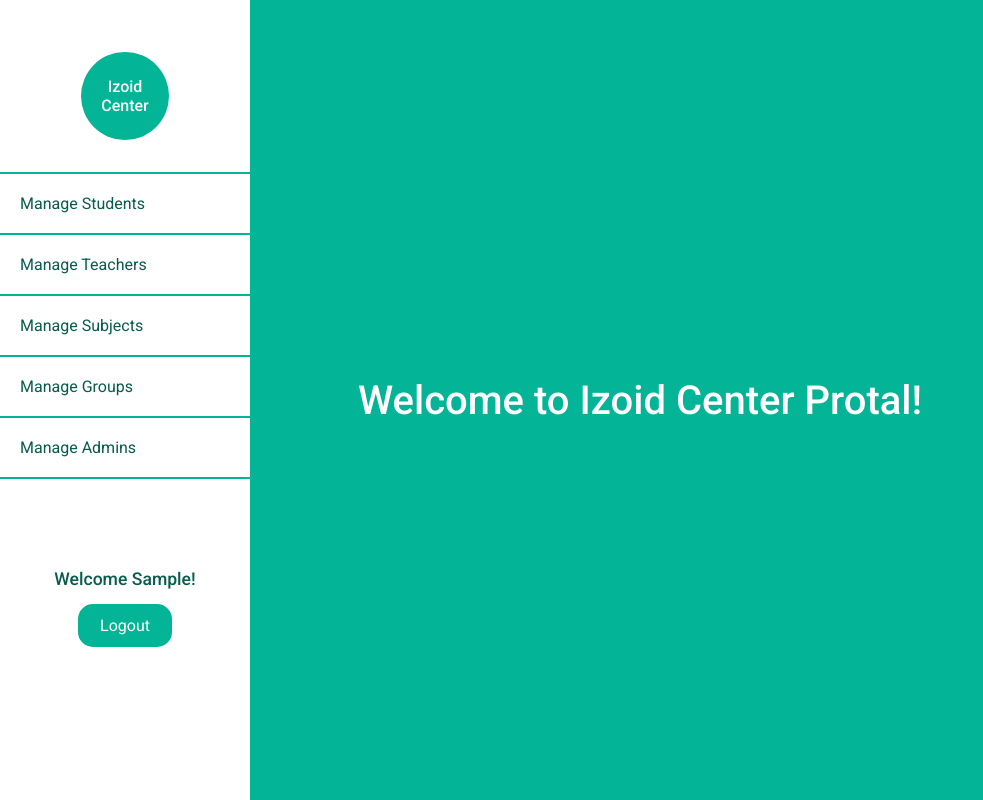
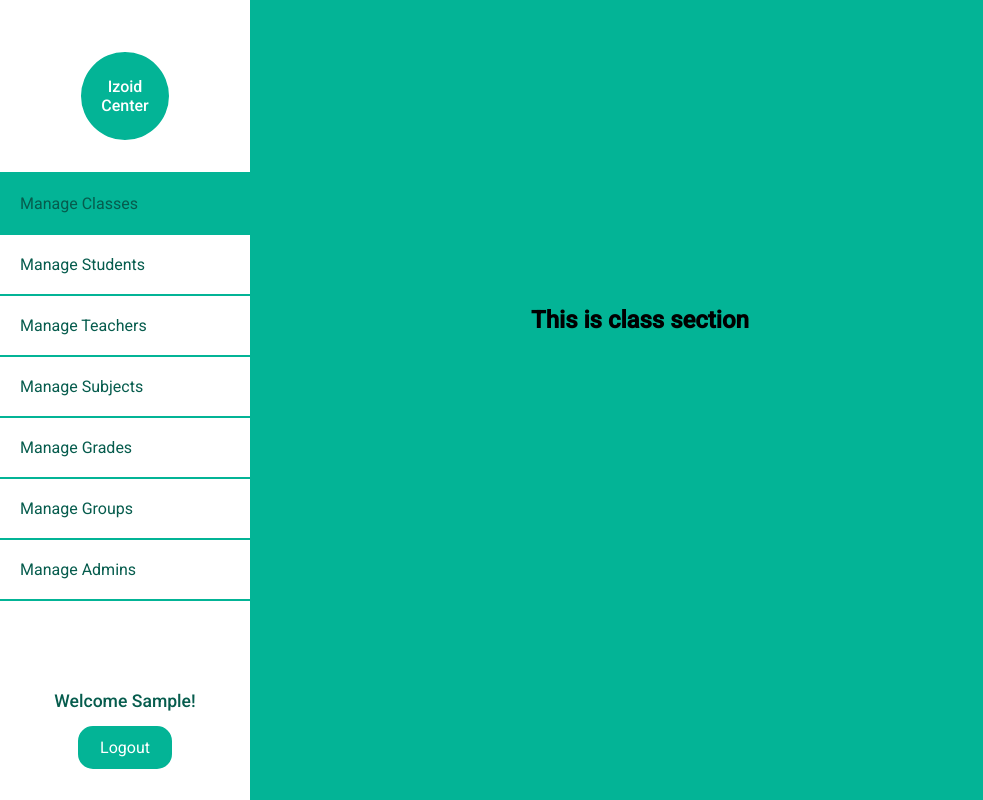
Before and after one commit to wahsandaruwan/izoid_mern_v1, a React (Create React App) app in the folder frontend/: page /dashboard in a window 1280 px wide. Shown: the whole page, without its empty margins (0-983 px from the left). Built offline with nearby package versions, Linux system fonts and the light colour scheme; sample sign-in values are in the browser's storage.

Commit message:
section change when click nav menu item in frontend

```diff
--- a/frontend/src/App.js
+++ b/frontend/src/App.js
@@ -1,5 +1,6 @@
+import { BrowserRouter, Route, Switch } from "react-router-dom"
+
 import Home from "./Components/Pages/Home"
-import { BrowserRouter, Route, Switch } from "react-router-dom"
 import Dashboard from "./Components/Pages/Dashboard";
 
 const App = () => {
--- a/frontend/src/Components/Pages/Dashboard.js
+++ b/frontend/src/Components/Pages/Dashboard.js
@@ -1,9 +1,26 @@
-import NavBar from "../Elements/NavBar";
+import { useState } from "react"
 import { useHistory } from "react-router-dom";
 
+import NavBar from "../Sections/NavBar";
+import Classes from "../Sections/Classes";
+import Students from "../Sections/Students";
+import Teachers from "../Sections/Teachers";
+import Subjects from "../Sections/Subjects";
+import Grades from "../Sections/Grades";
+import Groups from "../Sections/Groups";
+import Admins from "../Sections/Admins";
+
 const Dashboard = () => {
+    // Dashboard sections state
+    const [display, setDisplay] = useState("classes")
+
     // Set history
     const history = useHistory()
+
+    // Update section state
+    const updateDisplayState = (newVal) => {
+        setDisplay(newVal)
+    }
 
     // Redirect to home if user not logged in
     const userLoginData = localStorage.getItem("userLogin")
@@ -13,9 +30,16 @@ const Dashboard = () => {
 
     return (
         <>
-            <NavBar />
+            <NavBar displaySec={updateDisplayState} activeSec={display} />
             <section className="main-sec">
-                <h1 className="welcome-msg">Welcome to Izoid Center Protal!</h1>
+                {/* <h1 className="welcome-msg">Welcome to Izoid Center Protal!</h1> */}
+                {display === "classes" && <Classes />}
+                {display === "students" && <Students />}
+                {display === "teachers" && <Teachers />}
+                {display === "subjects" && <Subjects />}
+                {display === "grades" && <Grades />}
+                {display === "groups" && <Groups />}
+                {display === "admins" && <Admins />}
             </section>
         </>
     )
--- a/frontend/src/Components/Pages/Home.js
+++ b/frontend/src/Components/Pages/Home.js
@@ -1,8 +1,9 @@
-import InputBox from "../Elements/InputBox"
-import SubmitBtn from "../Elements/SubmitBtn"
 import { useState } from "react"
 import { useHistory } from "react-router-dom"
 import axios from "axios"
+
+import InputBox from "../Elements/InputBox"
+import SubmitBtn from "../Elements/SubmitBtn"
 
 const Home = () => {
     // Login states
--- /dev/null
+++ b/frontend/src/Components/Sections/Admins.js
@@ -0,0 +1,9 @@
+const Admins = () => {
+    return (
+        <>
+            <h1>Admins</h1>
+        </>
+    )
+}
+
+export default Admins
--- /dev/null
+++ b/frontend/src/Components/Sections/Classes.js
@@ -0,0 +1,9 @@
+const Classes = () => {
+    return (
+        <>
+            <h1>This is class section</h1>
+        </>
+    )
+}
+
+export default Classes
--- /dev/null
+++ b/frontend/src/Components/Sections/Grades.js
@@ -0,0 +1,9 @@
+const Grades = () => {
+    return (
+        <>
+            <h1>Grades</h1>
+        </>
+    )
+}
+
+export default Grades
--- /dev/null
+++ b/frontend/src/Components/Sections/Groups.js
@@ -0,0 +1,9 @@
+const Groups = () => {
+    return (
+        <>
+            <h1>Groups</h1>
+        </>
+    )
+}
+
+export default Groups
--- a/frontend/src/Components/Elements/NavBar.js
+++ b/frontend/src/Components/Sections/NavBar.js
@@ -1,7 +1,7 @@
 import { useState, useEffect } from "react"
 import { useHistory } from "react-router-dom";
 
-const NavBar = () => {
+const NavBar = ({ displaySec, activeSec }) => {
     // Logged user state
     const [loggedUser, setLoggedUser] = useState("")
 
@@ -34,11 +34,13 @@ const NavBar = () => {
                     <h2>Izoid <br></br>Center</h2>
                 </div>
                 <ul className="menu">
-                    <li><a href="#">Manage Students</a></li>
-                    <li><a href="#">Manage Teachers</a></li>
-                    <li><a href="#">Manage Subjects</a></li>
-                    <li><a href="#">Manage Groups</a></li>
-                    <li><a href="#">Manage Admins</a></li>
+                    <li><a className={`${activeSec === "classes" ? "active" : ""}`} onClick={(e) => displaySec("classes")}>Manage Classes</a></li>
+                    <li><a className={`${activeSec === "students" ? "active" : ""}`} onClick={(e) => displaySec("students")}>Manage Students</a></li>
+                    <li><a className={`${activeSec === "teachers" ? "active" : ""}`} onClick={(e) => displaySec("teachers")}>Manage Teachers</a></li>
+                    <li><a className={`${activeSec === "subjects" ? "active" : ""}`} onClick={(e) => displaySec("subjects")}>Manage Subjects</a></li>
+                    <li><a className={`${activeSec === "grades" ? "active" : ""}`} onClick={(e) => displaySec("grades")}>Manage Grades</a></li>
+                    <li><a className={`${activeSec === "groups" ? "active" : ""}`} onClick={(e) => displaySec("groups")}>Manage Groups</a></li>
+                    <li><a className={`${activeSec === "admins" ? "active" : ""}`} onClick={(e) => displaySec("admins")}>Manage Admins</a></li>
                 </ul>
                 <div className="user">
                     <h3>Welcome {loggedUser}!</h3>
--- /dev/null
+++ b/frontend/src/Components/Sections/Students.js
@@ -0,0 +1,9 @@
+const Students = () => {
+    return (
+        <>
+            <h1>This is students section</h1>
+        </>
+    )
+}
+
+export default Students
--- /dev/null
+++ b/frontend/src/Components/Sections/Subjects.js
@@ -0,0 +1,9 @@
+const Subjects = () => {
+    return (
+        <>
+            <h1>Subjects</h1>
+        </>
+    )
+}
+
+export default Subjects
--- /dev/null
+++ b/frontend/src/Components/Sections/Teachers.js
@@ -0,0 +1,9 @@
+const Teachers = () => {
+    return (
+        <>
+            <h1>This is class section</h1>
+        </>
+    )
+}
+
+export default Teachers
--- a/frontend/src/index.css
+++ b/frontend/src/index.css
@@ -103,6 +103,11 @@ a {
 }
 
 .nav-menu .menu li a:hover {
+  background-color: #05c9a8;
+  color: #fff;
+}
+
+.active {
   background-color: #03b496;
   color: #fff;
 }
@@ -191,9 +196,3 @@ a {
 }
 
 /* --------Dashboard page-------- */
-.welcome-msg {
-  font-size: 2.5rem;
-  font-weight: 500;
-  color: #fff;
-  margin-top: 20vh;
-}
```
